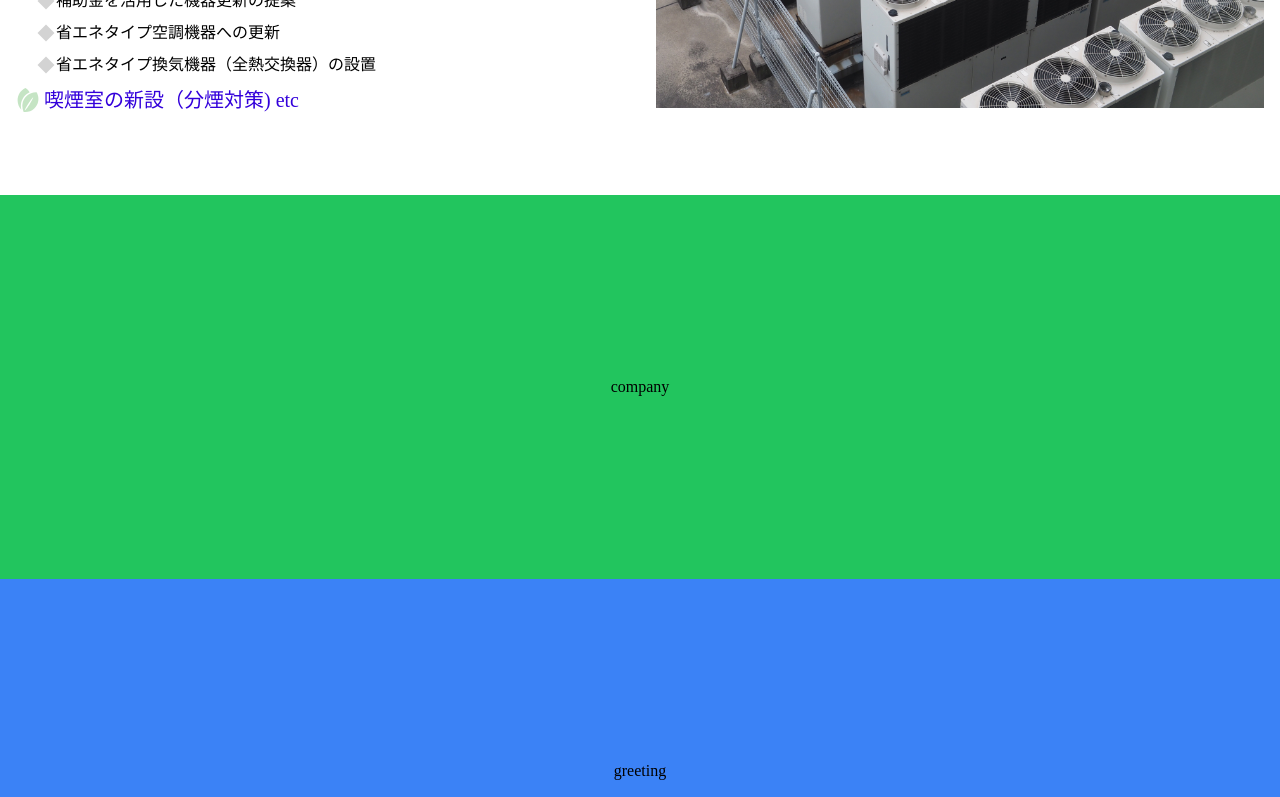
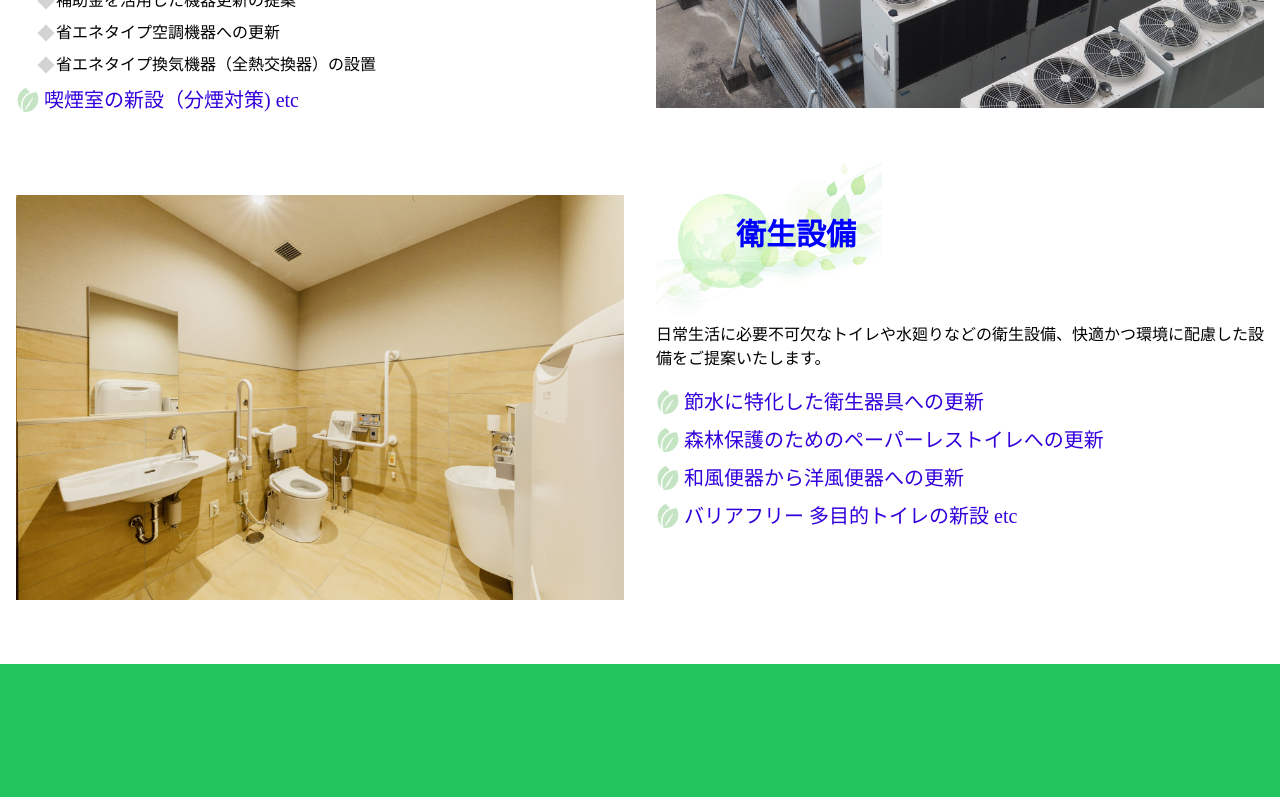
Before and after one commit to manzoku-bukuro/yamaku, a React (Create React App) app: page / in a window 1280 px wide. Shown: the part 933-1730 px from the top of the page. Built offline with nearby package versions, Linux system fonts and the light colour scheme.

Commit message:
事業内容 衛生設備

```diff
--- a/src/components/Main/Section/Business.tsx
+++ b/src/components/Main/Section/Business.tsx
@@ -1,6 +1,8 @@
 import React from "react";
 import '@/assets/scss/business.scss';
-import AirConditioning from '@/assets/img/air_onditioning.jpg';
+import AirConditioning from '@/assets/img/air_conditioning.jpg';
+import Hygiene from '@/assets/img/hygiene.jpg';
+
 
 const Section= () => {
   return (
@@ -29,6 +31,26 @@ const Section= () => {
           </div>
           <img className="w-1/2 px-4 object-contain" src={AirConditioning} alt="空調換気設備" />
         </div>
+
+        <div className="flex mb-16">
+          <img className="w-1/2 px-4 object-contain" src={Hygiene} alt="空調換気設備" />
+          <div className="w-1/2 px-4 text-left">
+            <div className="content-title">
+              <h3 className="text-3xl text-primary">衛生設備</h3>
+            </div>
+            <div className="mb-4">
+              <p className="mb-1">日常生活に必要不可欠なトイレや水廻りなどの衛生設備、快適かつ環境に配慮した設備をご提案いたします。</p>
+            </div>
+            <div className="mb-4">
+              <div className="content-sub-title">節水に特化した衛生器具への更新</div>
+              <div className="content-sub-title">森林保護のためのペーパーレストイレへの更新</div>
+              <div className="content-sub-title">和風便器から洋風便器への更新</div>
+              <div className="content-sub-title">バリアフリー 多目的トイレの新設 etc</div>
+            </div>
+          </div>
+        </div>
+
+
       </div>
     </section>
   );
```
Also changed, not shown: src/assets/img/air_conditioning.jpg (renamed from src/assets/img/air_onditioning.jpg).
